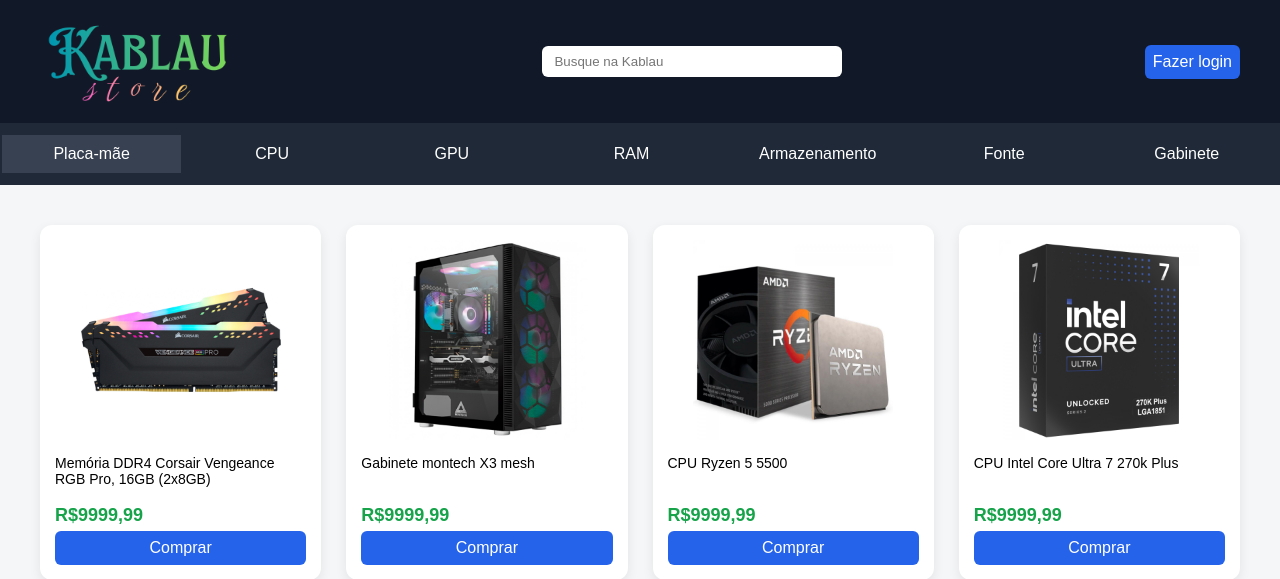
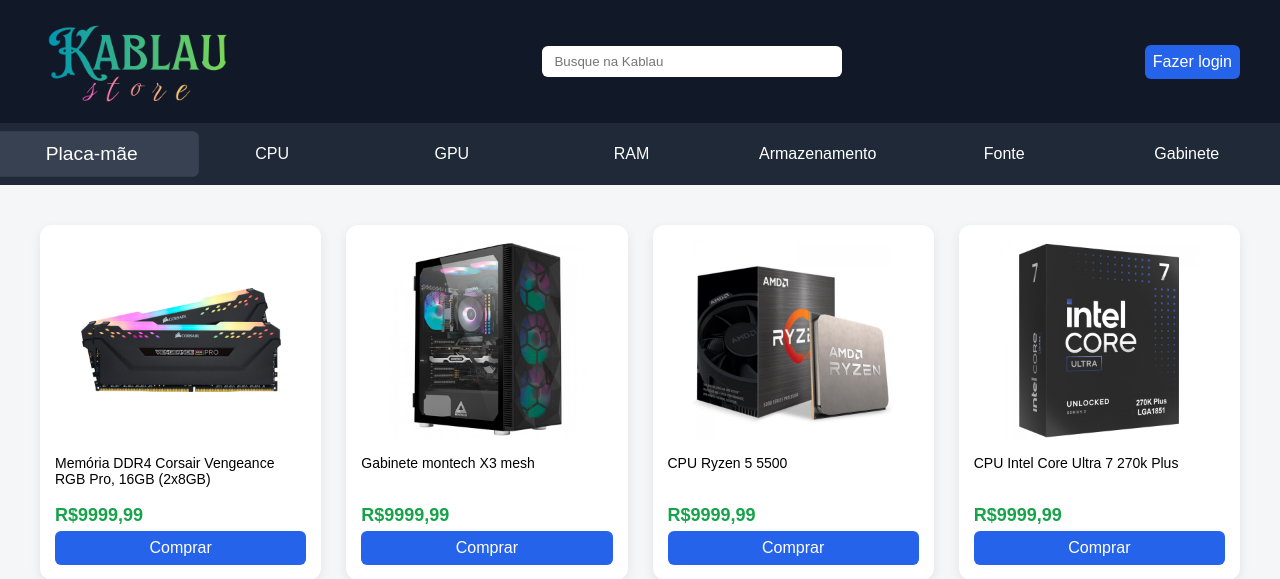
Before and after one commit to Nicolas0413/E-commerce-web, a PHP site: page /index.html in a window 1280 px wide, with the pointer over the restyled element. Shown: the top 579 px of the page. Run offline with PHP 8.4, Linux system fonts and the light colour scheme.

Commit message:
Botões redondinhos que aumentam quando o mouse passa por cima.

```diff
--- a/style.css
+++ b/style.css
@@ -47,6 +47,8 @@ td {
 
 td:hover {
     background-color: #374151;
+    transform: scale(1.20);
+    border-radius: 5px;
 }
 
 .loja {
```
